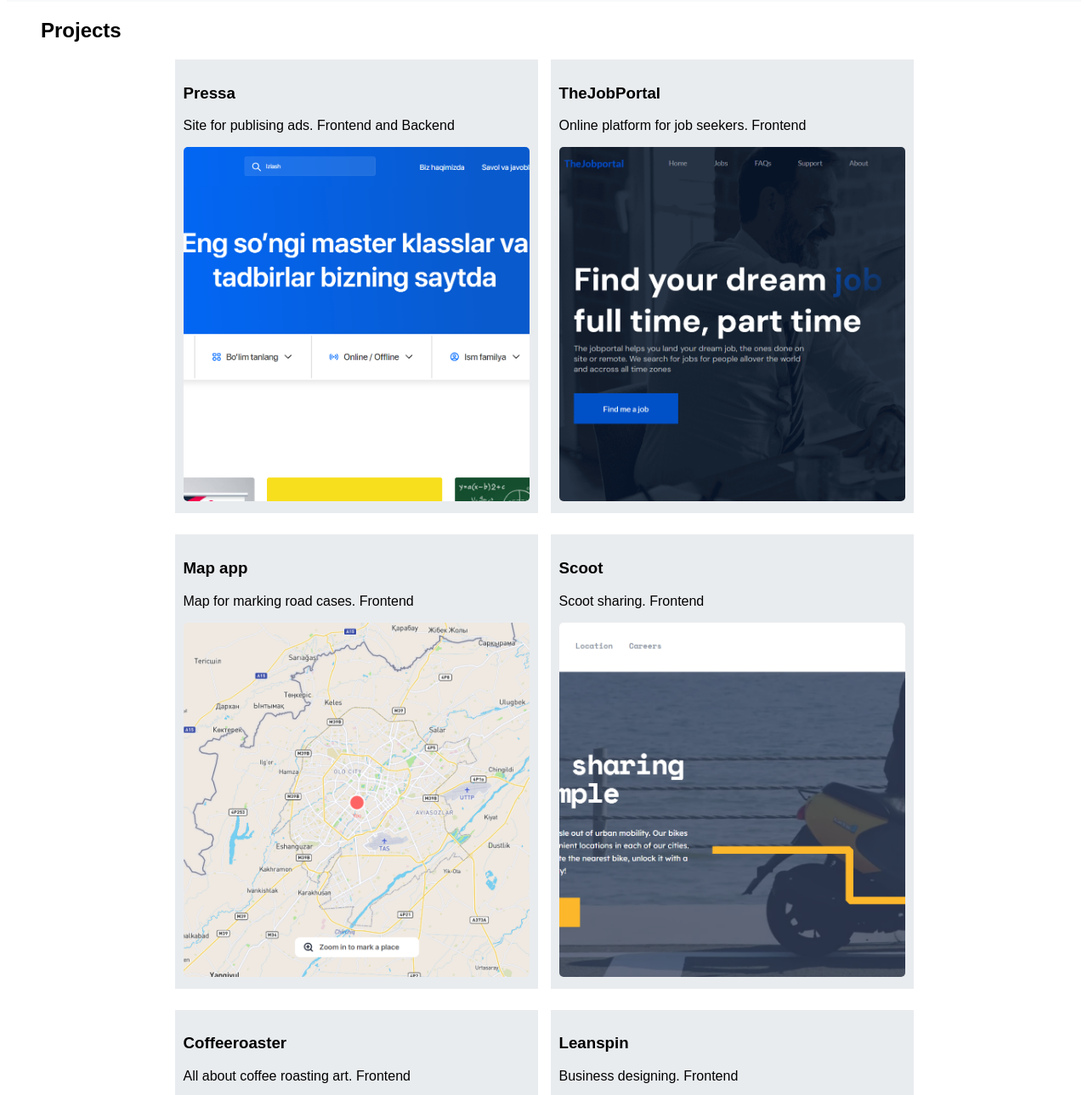
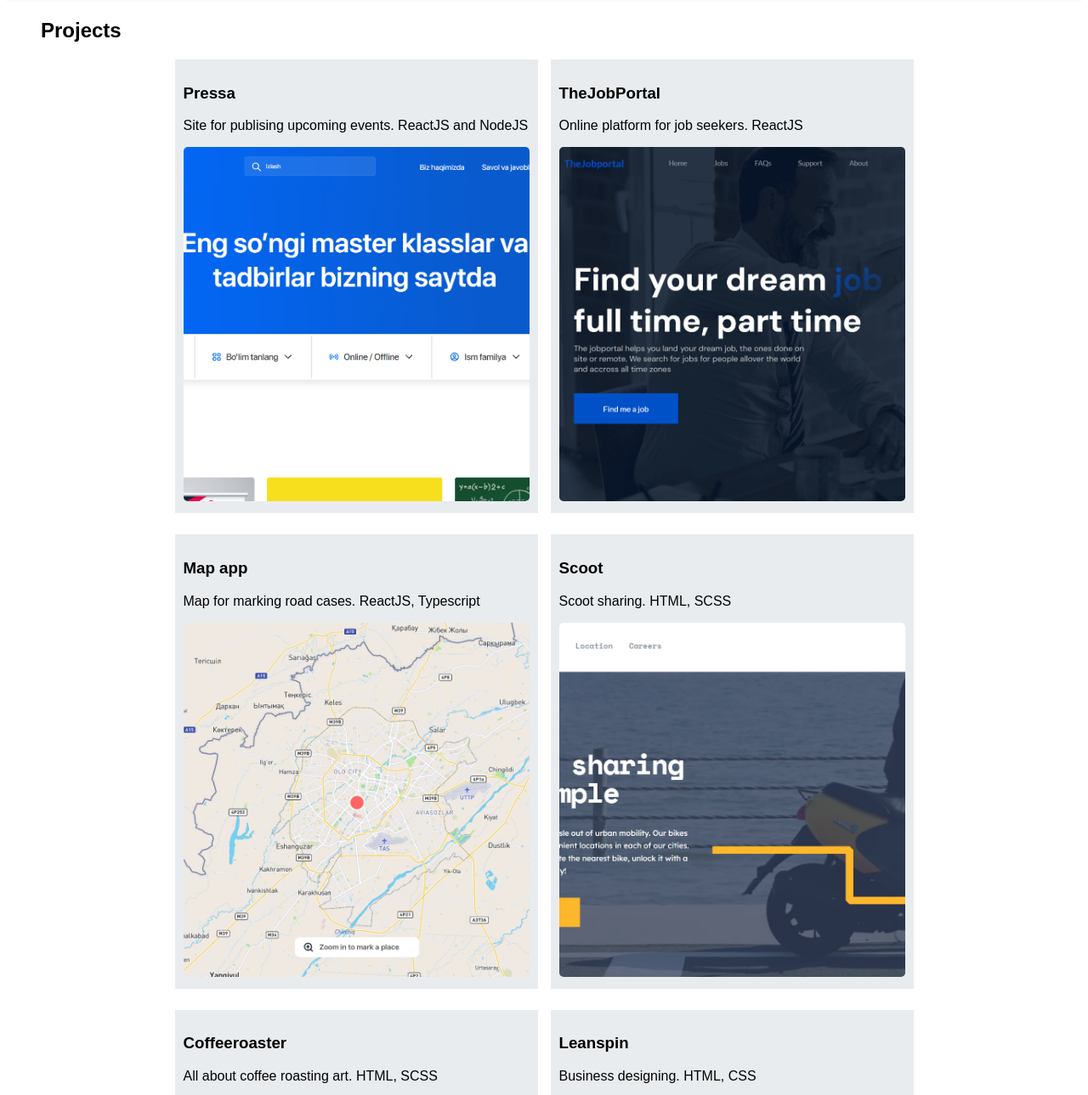
Before and after one commit to Ibrokhim3/portfolio, a plain HTML site: page index.html in a window 1280 px wide. Shown: the part 160-1449 px from the top of the page at 85% size. Drawn offline with Linux system fonts and the light colour scheme; a script that the page names is missing.

```diff
--- a/index.html
+++ b/index.html
@@ -14,7 +14,7 @@
         <div class="projects-wrapper">
           <div class="project">
             <h3>Pressa</h3>
-            <p>Site for publising ads. Frontend and Backend</p>
+            <p>Site for publising upcoming events. ReactJS and NodeJS</p>
 
             <a href="https://pressa-ibrokhim.netlify.app/" target="_blank">
               <img
@@ -42,7 +42,7 @@
           </div> -->
           <div class="project">
             <h3>TheJobPortal</h3>
-            <p>Online platform for job seekers. Frontend</p>
+            <p>Online platform for job seekers. ReactJS</p>
 
             <a href="https://hoca-thejobportal.netlify.app/" target="_blank">
               <img
@@ -56,7 +56,7 @@
           </div>
           <div class="project">
             <h3>Map app</h3>
-            <p>Map for marking road cases. Frontend</p>
+            <p>Map for marking road cases. ReactJS, Typescript</p>
             <a href="https://hoca-map.netlify.app/" target="_blank">
               <img
                 class="project__img"
@@ -69,7 +69,7 @@
           </div>
           <div class="project">
             <h3>Scoot</h3>
-            <p>Scoot sharing. Frontend</p>
+            <p>Scoot sharing. HTML, SCSS</p>
             <a href="https://scoot-ibrokhim.netlify.app/" target="_blank">
               <img
                 class="project__img"
@@ -82,7 +82,7 @@
           </div>
           <div class="project">
             <h3>Coffeeroaster</h3>
-            <p>All about coffee roasting art. Frontend</p>
+            <p>All about coffee roasting art. HTML, SCSS</p>
             <a href="https://coffee-ibrokhim.netlify.app/" target="_blank">
               <img
                 class="project__img"
@@ -95,7 +95,7 @@
           </div>
           <div class="project">
             <h3>Leanspin</h3>
-            <p>Business designing. Frontend</p>
+            <p>Business designing. HTML, CSS</p>
             <a href="https://leanspin-ibrokhim.netlify.app/" target="_blank">
               <img
                 class="project__img"
@@ -108,7 +108,7 @@
           </div>
           <div class="project">
             <h3>My team</h3>
-            <p>Finding the best talents. Frontend</p>
+            <p>Finding the best talents. HTML, CSS</p>
             <a href="https://my-team-ibrokhim.netlify.app/" target="_blank">
               <img
                 class="project__img"
```
